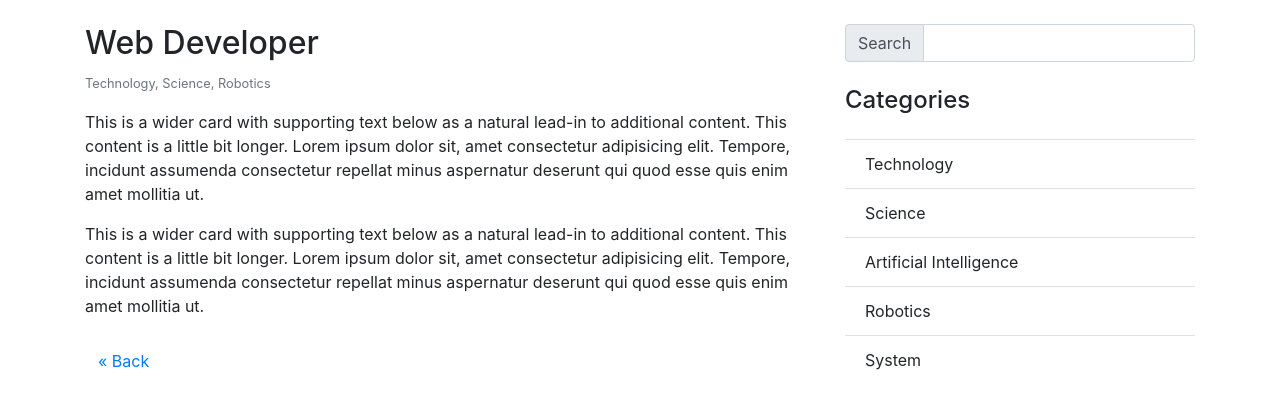
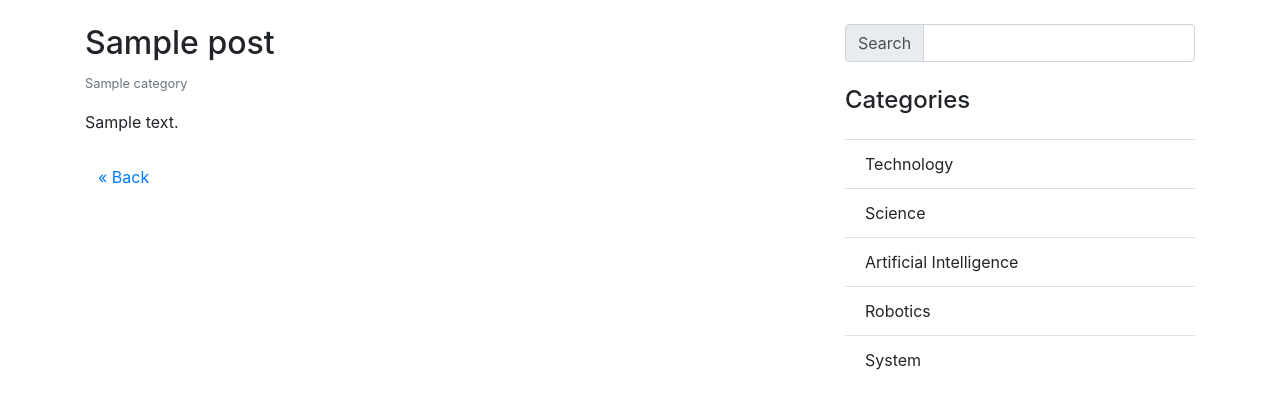
Before and after one commit to jeffreybalmes/php_rest_api, a PHP site: page /single.php?id=1 in a window 1280 px wide. Shown: the part 56-465 px from the top of the page. Run offline with PHP 8.4, Linux system fonts and the light colour scheme; tables that the repository leaves empty or names only in its code hold one stand-in row (values such as "Sample post").

Commit message:
view single post

```diff
--- a/models/Post.php
+++ b/models/Post.php
@@ -48,4 +48,41 @@ class Post
       return $stmt;
    }
 
+   // Get Single Post
+   public function read_single() {
+      $query = 'SELECT
+               c.name as category_name,
+               p.id,
+               p.category_id,
+               p.title,
+               p.body,
+               p.author,
+               p.created_at
+            FROM
+               ' . $this->table . ' p
+            LEFT JOIN
+               categories c ON p.category_id = c.id
+            WHERE
+               p.id = ?
+            LIMIT 0,1';
+
+            // Prepare statement
+      $stmt = $this->conn->prepare($query);
+
+            // Bind ID
+      $stmt->bindParam(1, $this->id);
+
+            // Execute query
+      $stmt->execute();
+
+      $row = $stmt->fetch(PDO::FETCH_ASSOC);
+
+            // Set properties
+      $this->title = $row['title'];
+      $this->body = $row['body'];
+      $this->author = $row['author'];
+      $this->category_id = $row['category_id'];
+      $this->category_name = $row['category_name'];
+   }
+
 }
--- a/single.php
+++ b/single.php
@@ -1,18 +1,43 @@
+<?php
+   include_once 'config/Database.php';
+   include_once 'models/Post.php';
+
+   // Instantiate DB & connect
+   $database = new Database();
+   $db = $database->connect();
+
+   // Instantiate blog post object
+   $post = new Post($db);
+
+   // Get ID
+   $post->id = isset($_GET['id']) ? $_GET['id'] : die();
+
+   // Get Post
+   $post->read_single();
+
+   // Create array
+   $post_arr = array(
+      'id' => $post->id,
+      'title' => $post->title,
+      'body' => $post->body,
+      'author' => $post->author,
+      'category_id' => $post->category_id,
+      'category_name' => $post->category_name,
+      'created_at' => $post->created_at
+   );
+?>
 <?php include('inc/header.php'); ?>
 <?php include('inc/navbar.php'); ?>
 
    <div class="container">
       <div class="row mt-4">
          <div class="col-md-8">
-				<h2>Web Developer</h2>
-				<small class="text-muted">Technology, Science, Robotics</small>
-				<p class="card-text mt-3 mb-2">This is a wider card with supporting text below as a natural lead-in to additional content. This content is a little bit longer. Lorem ipsum dolor sit, amet consectetur adipisicing elit. Tempore, incidunt assumenda consectetur repellat minus aspernatur deserunt qui quod esse quis enim amet mollitia ut.</p>
-				<p class="card-text mt-3 mb-2">This is a wider card with supporting text below as a natural lead-in to additional
-					content. This content is a little bit longer. Lorem ipsum dolor sit, amet consectetur adipisicing elit. Tempore,
-					incidunt assumenda consectetur repellat minus aspernatur deserunt qui quod esse quis enim amet mollitia ut.</p>
-				<div class="form-group mt-4">
-					<a href="index.html" class="btn btn-default">&laquo; Back</a>
-				</div>
+            <h2><?php echo $post_arr['title']; ?></h2>
+            <small class="text-muted"><?php echo $post_arr['category_name']; ?></small>
+            <p class="card-text mt-3 mb-2"><?php echo $post_arr['body']; ?></p>
+            <div class="form-group mt-4">
+               <a href="index.php" class="btn btn-default">&laquo; Back</a>
+            </div>
          </div> <!-- /.col-md-8 -->
          <div class="col-md-4">
             <div class="input-group mb-4">
```
